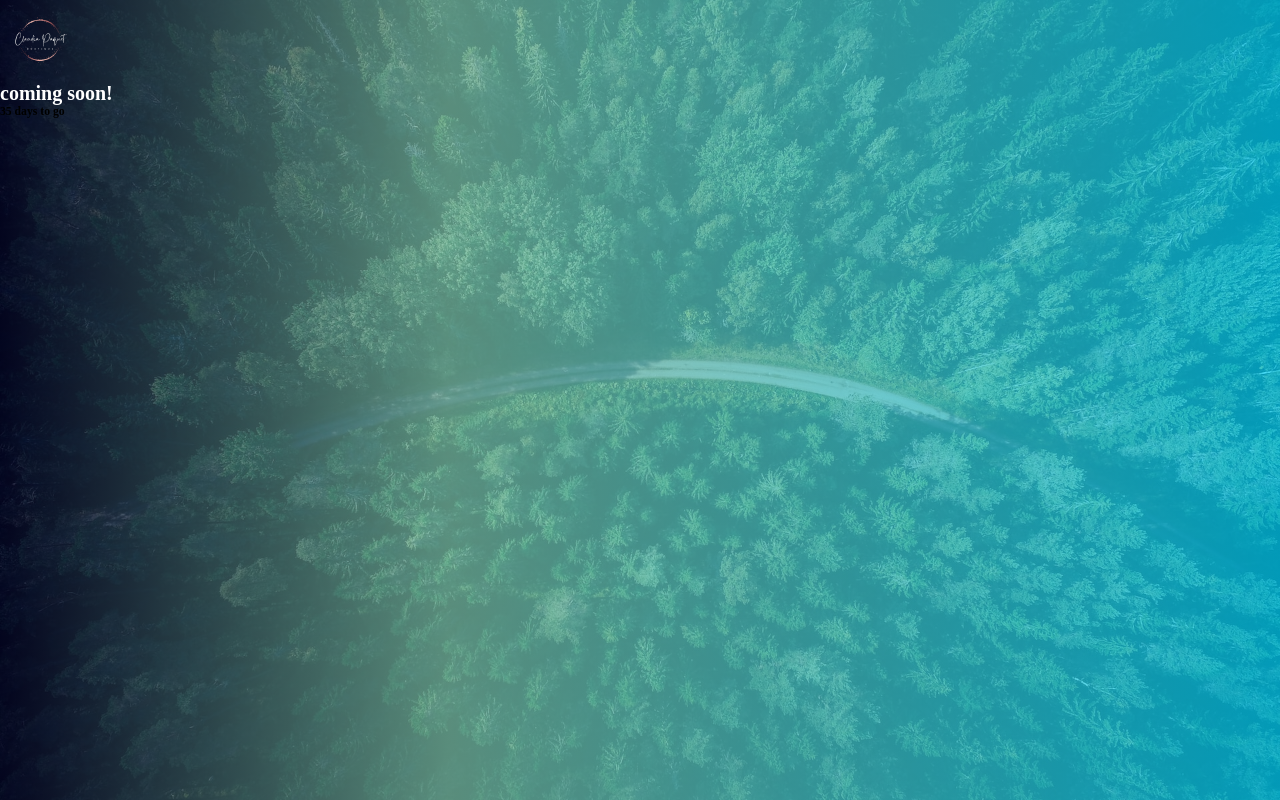
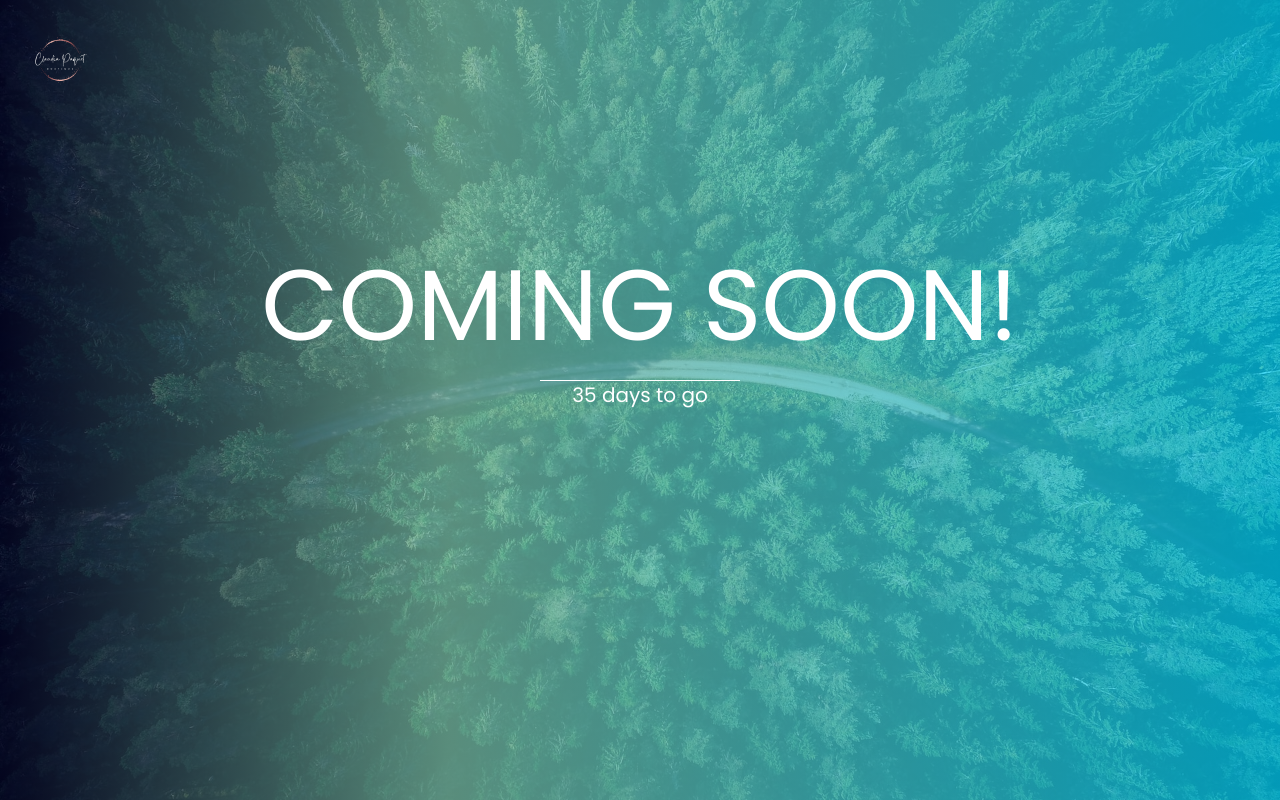
Before and after one commit to bolaring/project, a plain HTML site: page index.html in a window 1280 px wide. Drawn offline with Linux system fonts and the light colour scheme.

Commit message:
header completed

```diff
--- a/index.css
+++ b/index.css
@@ -1,3 +1,6 @@
+@import url('https://fonts.googleapis.com/css2?family=Poppins:wght@400;600&display=swap');
+
+
 *{
     margin: 0;
     padding: 0;
@@ -6,7 +9,7 @@
 
 html{
     font-size: 62.5%;
-
+    font-family: 'Poppins', sans-serif;
 }
 body{
     height: 100vh;
@@ -18,6 +21,45 @@ body{
 img{
   height: 80px;
 }
-h1, h2{
+.logo{
+    position: absolute;
+    left: 2rem;
+    top: 2rem;
+}
+div{
+    width: 70%;
+
+    position: absolute;
+    top: 40%;
+    left: 50%;
+    transform: translate(-50%, -50%);
+    text-align: center;
+}
+h1, h3{
     color: #fff;
+
 }
+h1 {
+    font-weight: 400;
+    font-size: 10rem;
+    text-transform: uppercase;
+    margin-bottom: solid 1px;
+    text-align: center;
+    display: flex;
+    justify-content: center;
+    position: relative;
+}
+h1::after{
+    content: "";
+    display: block;
+    background: #fff;
+    width: 200px;
+    height: 1px;
+    position: absolute;
+    top: 100%;
+}
+h3{
+    font-weight: 100;
+    font-size: 200%
+
+}
--- a/index.html
+++ b/index.html
@@ -9,7 +9,10 @@
 </head>
 <body>
     <img src="logo.png" alt="" class="logo">
-    <h1> coming soon!</h1>
-    <h3>35 days to go</h3>
+    <div>
+        <h1> coming soon!</h1>
+        <h3>35 days to go</h3>
+    </div>
+
 </body>
 </html>
```
